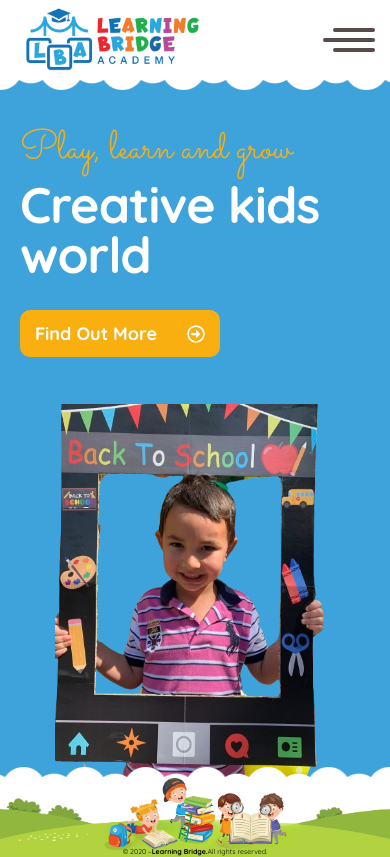
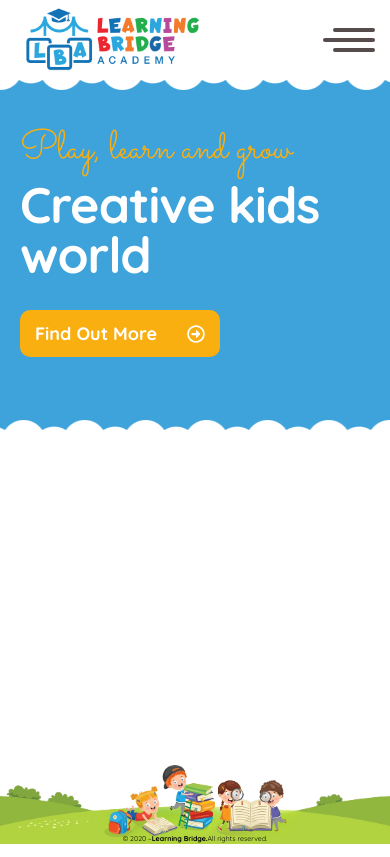
Before and after one commit to Zhybuliou/learningbridge, a React (Vite) app: page /freehold in a window 390 px wide. Built offline with nearby package versions, Linux system fonts and the light colour scheme.

Commit message:
feat: add responsive slider

```diff
--- a/src/components/slider/slider.css
+++ b/src/components/slider/slider.css
@@ -2,7 +2,7 @@
     margin: 0 auto;
     max-width: 1440px;
     background-color: #3EA3DB;
-    min-height: 500px;
+    height: 500px;
 }
 .slider-container{
     position: relative;
@@ -31,7 +31,7 @@
     transform: rotate(180deg);
 }
 .main-page-slide{
-    min-height: 500px;
+    height: 500px;
     display: flex !important;
     flex-wrap: wrap;
     justify-content: space-between;
@@ -87,12 +87,13 @@
 
 @media (max-width: 1020px) {
     .main-pages-slide-image{
-        margin: 0 auto;
+        display: none;
+        /* margin: 0 auto;
         width: 400px;
         min-height: 400px;
         background-size: contain;
         background-repeat: no-repeat;
-        background-position: bottom;
+        background-position: bottom; */
     }
 }
 
@@ -109,4 +110,10 @@
     .main-pages-slide-image{
         width: 280px;
     }
+    .main-page-slider{
+       height: 350px;
+    }
+    .main-page-slide{
+        height: 350px;
+    }
 }
```
